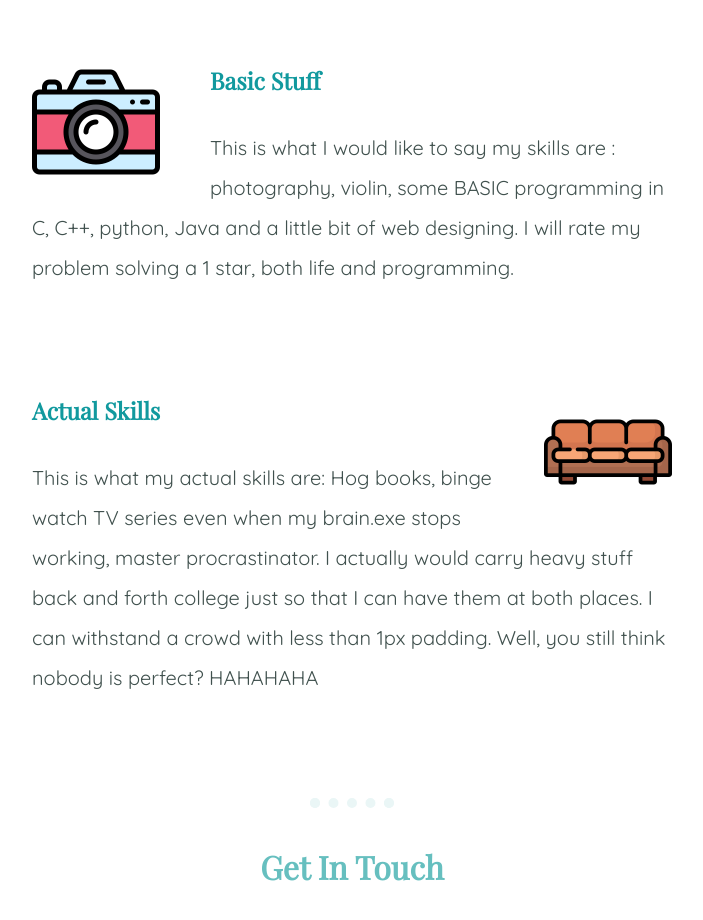
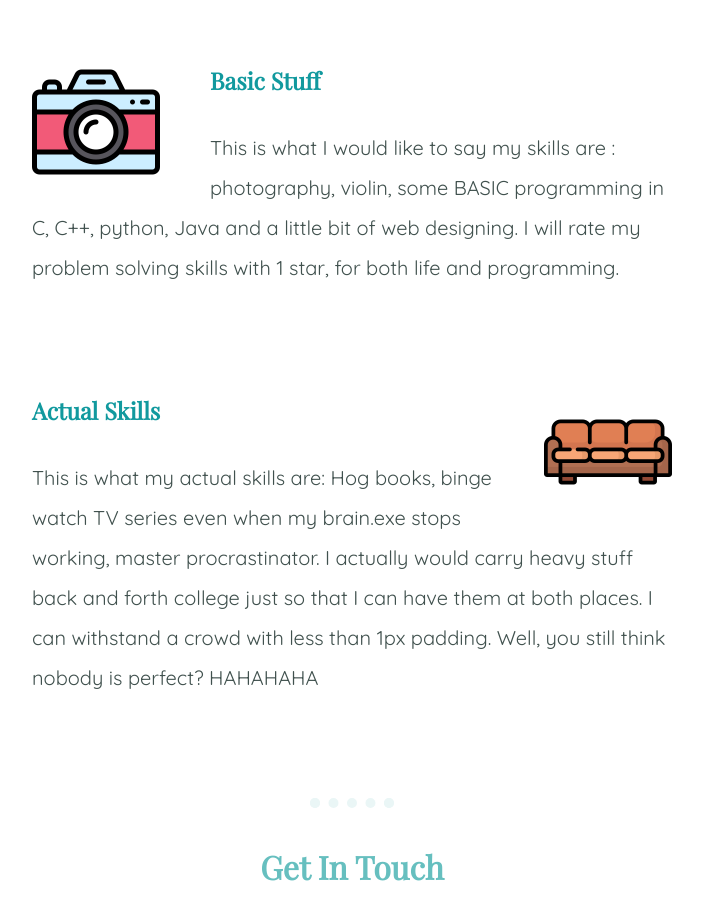
Before and after one commit to shruti-santosh/shruti, a plain HTML site: page index.html in a window 1280 px wide. Shown: the part 1620-2540 px from the top of the page, without its empty margins (288-991 px from the left). Drawn offline with nearby package versions, Linux system fonts and the light colour scheme; a web font is replaced by a local one.

Commit message:
grammar changes

```diff
--- a/index.html
+++ b/index.html
@@ -36,7 +36,7 @@
           <img class="topic-image-basic" src="Images/camera.png" alt="camera">
           <h3>Basic Stuff</h3>
           <p>This is what I would like to say my skills are : photography, violin, some BASIC programming in C, C++, python, Java and a little bit of web designing.
-            I will rate my problem solving a 1 star, both life and programming.</p>
+            I will rate my problem solving skills with 1 star, for both life and programming.</p>
         </div>
         <div class="skill-row">
           <img class="topic-image-couch" src="Images/sofa.png" alt="sofa">
```
